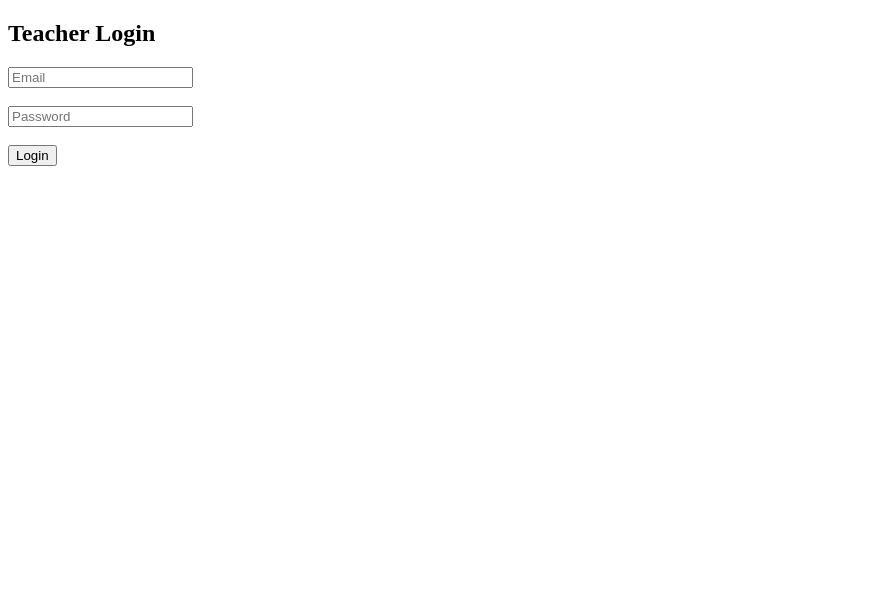
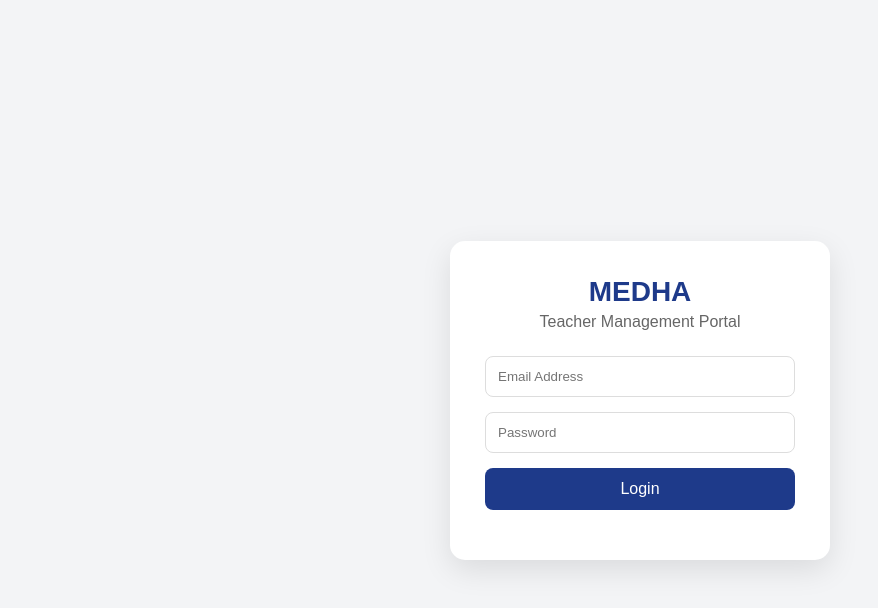
Before and after one commit to medhaccpur-wq/medha-website, a plain HTML site: page teacher/login.html in a window 1280 px wide. Shown: the whole page, without its empty margins (0-878 px from the left). Drawn offline with Linux system fonts and the light colour scheme.

Commit message:
Update login.html

```diff
--- a/teacher/login.html
+++ b/teacher/login.html
@@ -1,21 +1,103 @@
 <!DOCTYPE html>
-<html>
+<html lang="en">
 <head>
-    <title>Teacher Login</title>
+<meta charset="UTF-8">
+<meta name="viewport" content="width=device-width, initial-scale=1.0">
+<title>MEDHA Teacher Portal</title>
+
+<style>
+
+*{
+margin:0;
+padding:0;
+box-sizing:border-box;
+font-family:Arial,sans-serif;
+}
+
+body{
+height:100vh;
+display:flex;
+justify-content:center;
+align-items:center;
+background:#f3f4f6;
+}
+
+.login-card{
+width:380px;
+background:white;
+padding:35px;
+border-radius:15px;
+box-shadow:0 10px 30px rgba(0,0,0,0.1);
+}
+
+.logo{
+text-align:center;
+font-size:28px;
+font-weight:bold;
+color:#1E3A8A;
+margin-bottom:5px;
+}
+
+.subtitle{
+text-align:center;
+color:#666;
+margin-bottom:25px;
+}
+
+input{
+width:100%;
+padding:12px;
+margin-bottom:15px;
+border:1px solid #ddd;
+border-radius:8px;
+}
+
+button{
+width:100%;
+padding:12px;
+border:none;
+background:#1E3A8A;
+color:white;
+font-size:16px;
+border-radius:8px;
+cursor:pointer;
+}
+
+button:hover{
+background:#17307a;
+}
+
+#message{
+margin-top:15px;
+text-align:center;
+color:red;
+}
+
+</style>
+
 </head>
+
 <body>
 
-<h2>Teacher Login</h2>
+<div class="login-card">
 
-<input type="email" id="email" placeholder="Email">
-<br><br>
+<div class="logo">MEDHA</div>
+
+<div class="subtitle">
+Teacher Management Portal
+</div>
+
+<input type="email" id="email" placeholder="Email Address">
 
 <input type="password" id="password" placeholder="Password">
-<br><br>
 
-<button id="loginBtn">Login</button>
+<button id="loginBtn">
+Login
+</button>
 
 <p id="message"></p>
+
+</div>
 
 <script type="module" src="./teacher/js/auth.js"></script>
 
```
